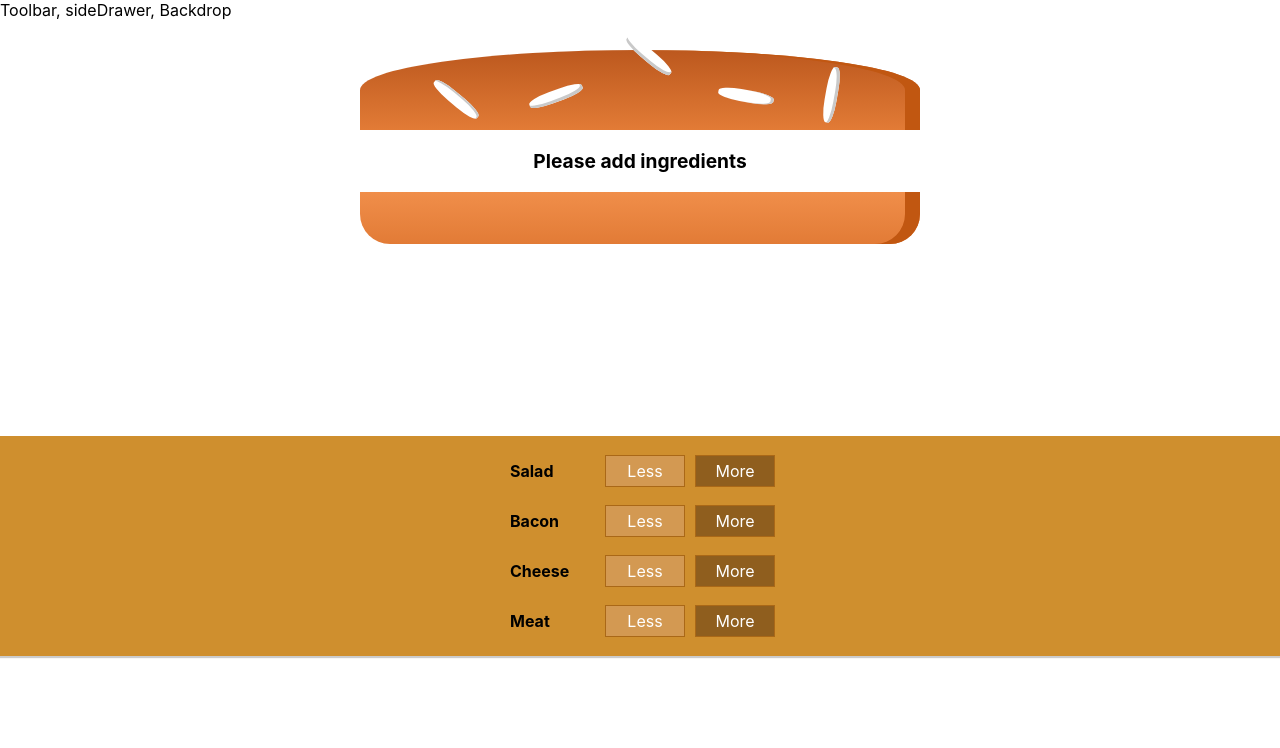
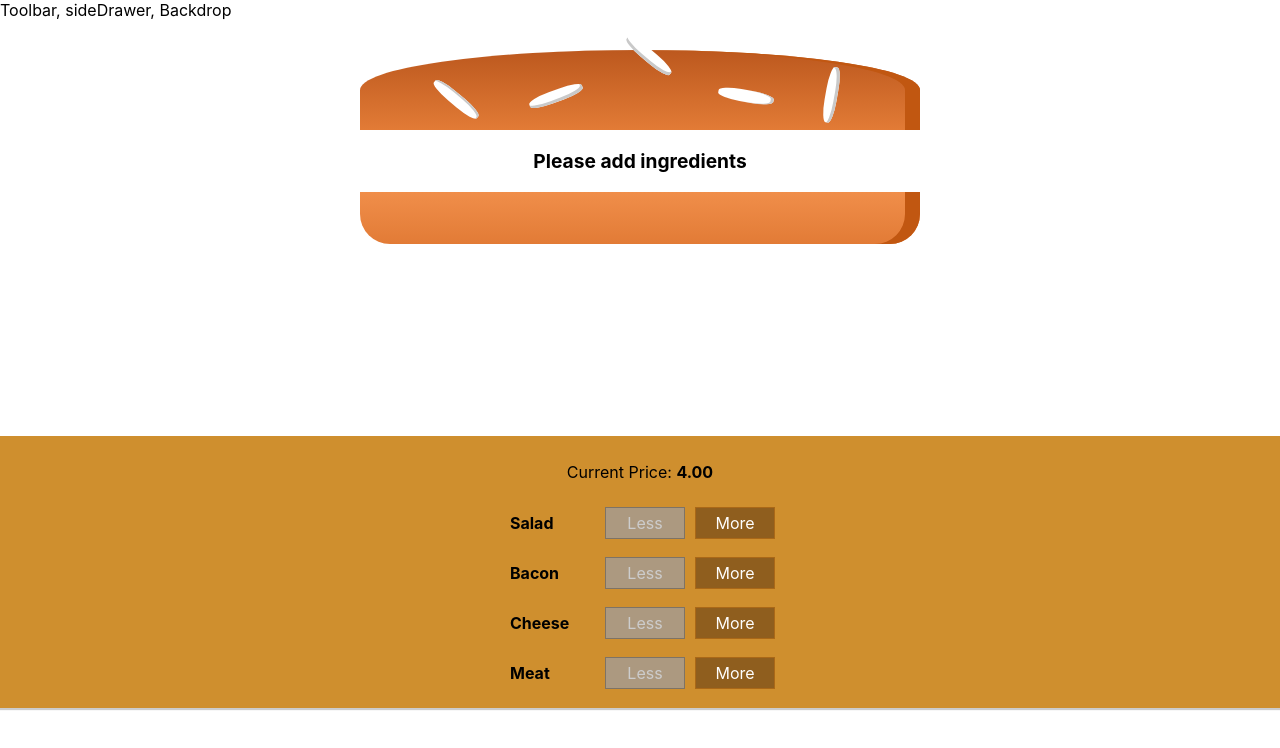
Before and after one commit to blakflagg/burger-builder, a React (Create React App) app: page / in a window 1280 px wide. Shown: the top 748 px of the page. Built offline with nearby package versions, Linux system fonts and the light colour scheme.

Commit message:
can add and remove ingredients, displays price

```diff
--- a/src/components/Burger/BuildControls/BuildControl/BuildControl.js
+++ b/src/components/Burger/BuildControls/BuildControl/BuildControl.js
@@ -4,8 +4,8 @@
 const buildControl =(props) => (
     <div className={classes.BuildControl}>
         <div className={classes.Label}>{props.label}</div>
-        <button className={classes.Less}>Less</button>
-        <button className={classes.More}>More</button>
+        <button className={classes.Less} onClick={props.removed} disabled={props.disabled}>Less</button>
+        <button className={classes.More} onClick={props.added}>More</button>
     </div>
 )
 
--- a/src/components/Burger/BuildControls/BuildControls.js
+++ b/src/components/Burger/BuildControls/BuildControls.js
@@ -12,8 +12,14 @@
 
 const buildControls = (props) => (
     <div className={classes.BuildControls}>
+        <p>Current Price: <strong>{props.price.toFixed(2)}</strong></p>
         {controls.map(ctrl => (
-        <BuildControl key={ctrl.label} label={ctrl.label} />
+        <BuildControl
+            key={ctrl.label}
+            label={ctrl.label}
+            added={() => props.ingredientAdded(ctrl.type)}
+            removed={() => props.ingredientRemoved(ctrl.type)}
+            disabled={props.disabled[ctrl.type]}/>
         ))}
 
     </div>
--- a/src/containers/BurgerBuilder/BurgerBuilder.js
+++ b/src/containers/BurgerBuilder/BurgerBuilder.js
@@ -3,7 +3,12 @@
 import Burger from '../../components/Burger/Burger';
 import BuildControls from '../../components/Burger/BuildControls/BuildControls';
 
-
+const INGREDIENT_PRICES = {
+  salad: 0.5,
+  cheese: 0.4,
+  meat: 1.3,
+  bacon: 0.7
+}
 
 class BurgerBuilder extends Component {
 
@@ -13,13 +18,55 @@
       bacon: 0,
       cheese: 0,
       meat:0
+    },
+    totalPrice: 4
+  }
+
+  addIngredientHandler = (type) => {
+    const oldCount = this.state.ingredients[type];
+    const updatedCount = oldCount + 1;
+    const updatedIngredients = {
+      ...this.state.ingredients
+    };
+    updatedIngredients[type] = updatedCount;
+    const priceAddition = INGREDIENT_PRICES[type];
+    const oldPrice = this.state.totalPrice;
+    const newPrice = oldPrice + priceAddition;
+    this.setState({totalPrice: newPrice, ingredients: updatedIngredients});
+
+  }
+
+  removeIngredientHandler = (type) => {
+    const oldCount = this.state.ingredients[type];
+    if(oldCount <=0){
+      return;
     }
+    const updatedCount = oldCount - 1;
+    const updatedIngredients = {
+      ...this.state.ingredients
+    };
+    updatedIngredients[type] = updatedCount;
+    const priceDeduction = INGREDIENT_PRICES[type];
+    const oldPrice = this.state.totalPrice;
+    const newPrice = oldPrice - priceDeduction;
+    this.setState({totalPrice: newPrice, ingredients: updatedIngredients});
   }
+
   render() {
+    const disabledInfo ={
+      ...this.state.ingredients
+    };
+    for(let key in disabledInfo) {
+      disabledInfo[key] = disabledInfo[key] <= 0;
+    }
     return (
       <Aux>
         <Burger ingredients={this.state.ingredients} />
-        <BuildControls />
+        <BuildControls
+          ingredientAdded={this.addIngredientHandler}
+          ingredientRemoved={this.removeIngredientHandler}
+          disabled={disabledInfo}
+          price={this.state.totalPrice}/>
       </Aux>
     );
   }
```
